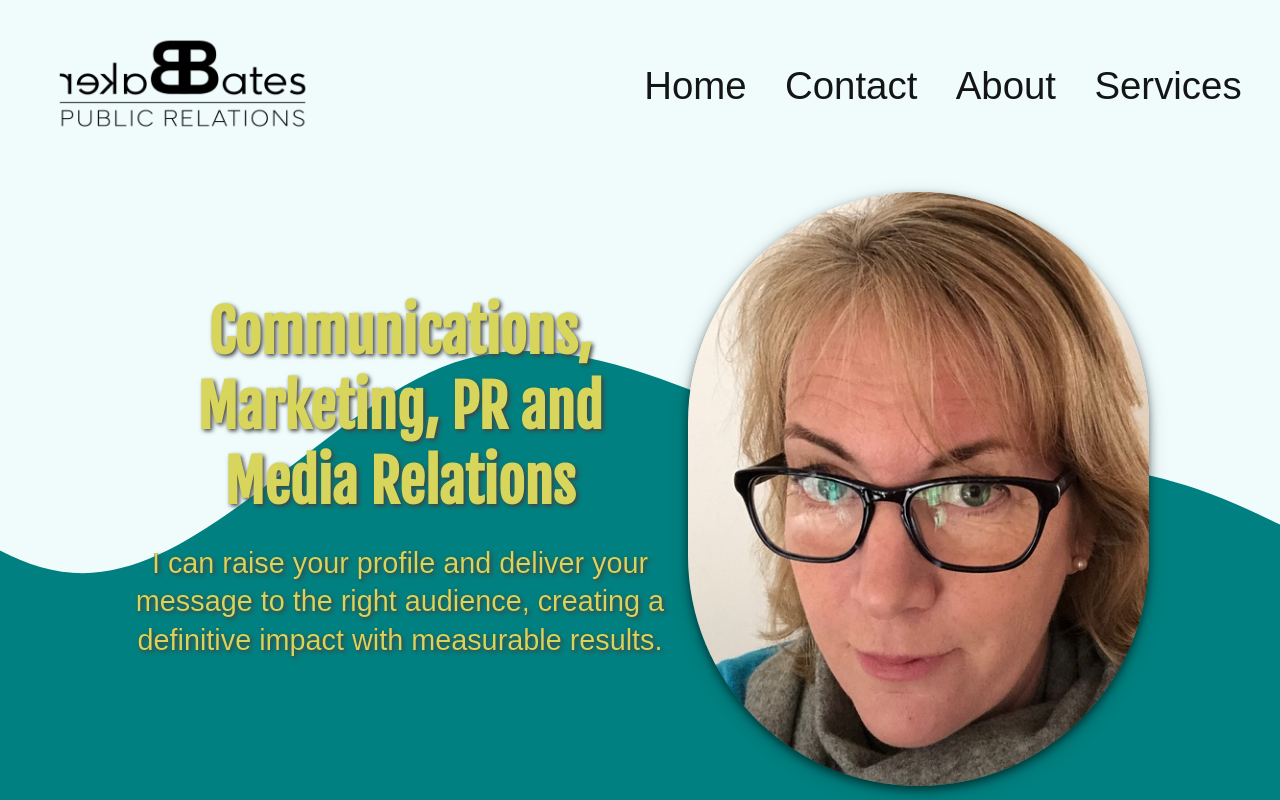
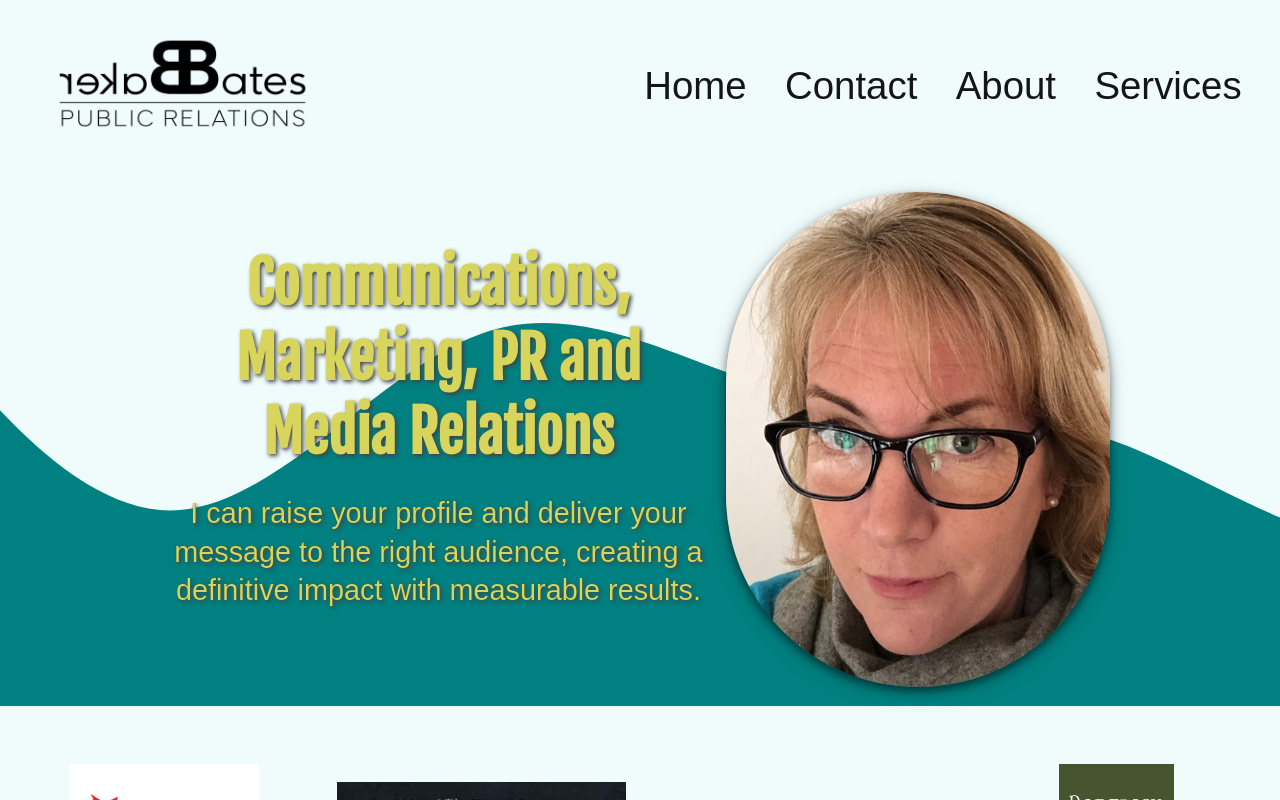
Before and after one commit to SebastianStankiewicz/PRPortfolio, a React (Vite) app: page / in a window 1280 px wide. Shown: the top 800 px of the page. Built offline with nearby package versions, Linux system fonts and the light colour scheme; a web font is replaced by a local one.

Commit message:
Headshot size

```diff
--- a/src/index.css
+++ b/src/index.css
@@ -121,3 +121,7 @@ html, :host {
     line-height: 1.75rem;
     font-weight: 700;
 }
+
+.max-w-sm {
+    max-width: 20em;
+}
```
